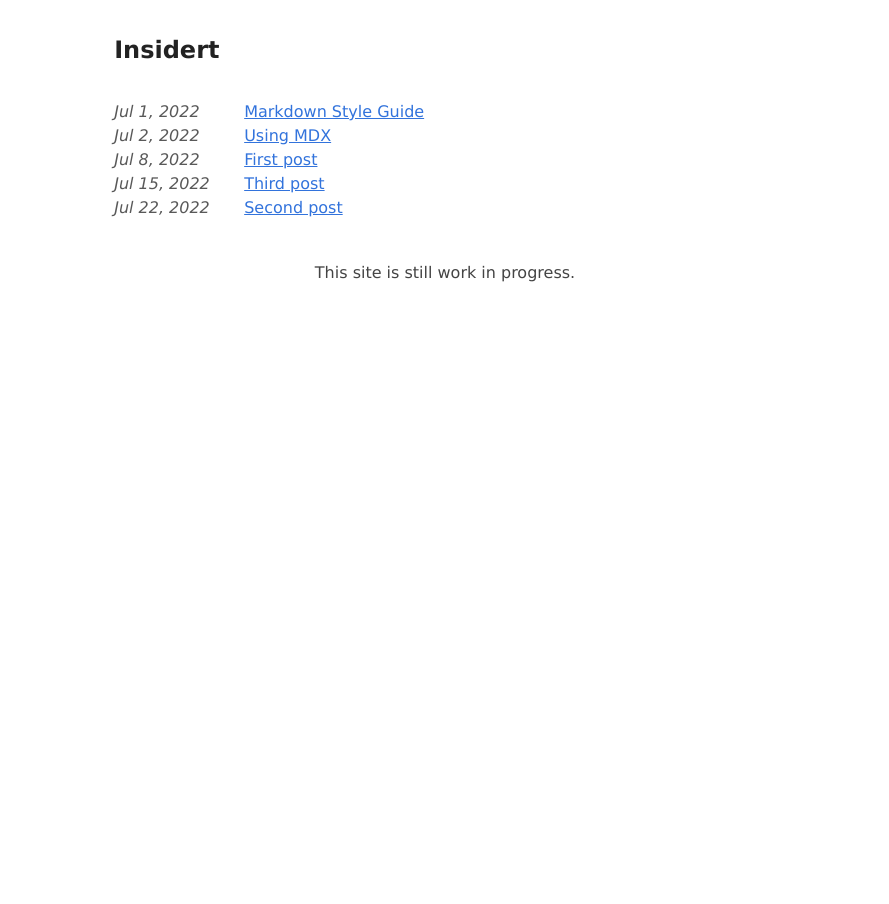
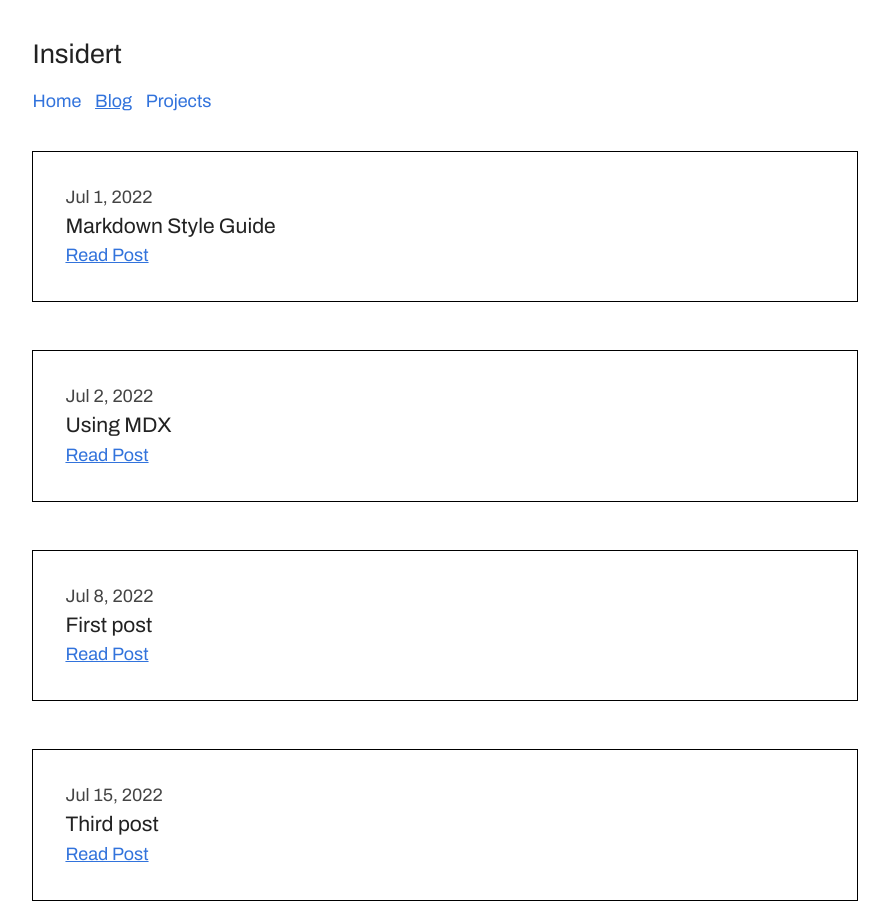
Before and after one commit to insidert/insidert, an Astro site: page /blog in a window 1280 px wide. Shown: the top 904 px of the page, without its empty margins (195-1084 px from the left). Before the commit the page ends 800 px from the top, so only its background shows below. Built offline with nearby package versions, Linux system fonts and the light colour scheme; Astro itself is replaced by a stand-in of ours.

Commit message:
Add nav links.

```diff
--- a/src/components/Header.astro
+++ b/src/components/Header.astro
@@ -7,13 +7,13 @@ import { SITE_TITLE } from '../consts';
 	<h2>
 		{SITE_TITLE}
 	</h2>
-	<!-- <nav>
+	<nav>
 		<HeaderLink href="/">Home</HeaderLink>
 		<HeaderLink href="/blog">Blog</HeaderLink>
-		<HeaderLink href="/about">About</HeaderLink>
-		<HeaderLink href="https://twitter.com/astrodotbuild" target="_blank">Twitter</HeaderLink>
-		<HeaderLink href="https://github.com/withastro/astro" target="_blank">GitHub</HeaderLink>
-	</nav> -->
+		<HeaderLink href="/about">Projects</HeaderLink>
+		<!-- <HeaderLink href="https://twitter.com/astrodotbuild" target="_blank">Twitter</HeaderLink>
+		<HeaderLink href="https://github.com/withastro/astro" target="_blank">GitHub</HeaderLink> -->
+	</nav>
 </header>
 <style>
 	header {
--- a/src/pages/blog/index.astro
+++ b/src/pages/blog/index.astro
@@ -36,22 +36,21 @@ const posts = (await getCollection('blog')).sort(
 		<Header />
 		<main>
 			<section>
-				<ul>
-					{
-						posts.map((post) => (
-							<li>
-								<time datetime={post.data.pubDate.toISOString()}>
+        {
+          posts.map((post) => (
+            <article style="margin-bottom: 3rem; border: 1.5px solid black; padding: 2rem;">
+              <time class="mb-0" datetime={post.data.pubDate.toISOString()}>
 									{post.data.pubDate.toLocaleDateString('en-us', {
 										year: 'numeric',
 										month: 'short',
 										day: 'numeric',
 									})}
 								</time>
-								<a href={`/blog/${post.slug}/`}>{post.data.title}</a>
-							</li>
-						))
-					}
-				</ul>
+              <h3 class="mb-0 mt-0">{post.data.title}</h3>
+              <a href={`/blog/${post.slug}/`}>Read Post</a>
+            </article>
+          ))
+        }
 			</section>
 		</main>
 		<Footer />
--- a/src/pages/index.astro
+++ b/src/pages/index.astro
@@ -9,22 +9,13 @@ import { SITE_TITLE, SITE_DESCRIPTION } from '../consts';
 <html lang="en">
 	<head>
 		<BaseHead title={SITE_TITLE} description={SITE_DESCRIPTION} />
-    <link rel="preconnect" href="https://fonts.googleapis.com">
-    <link rel="preconnect" href="https://fonts.gstatic.com" crossorigin>
-    <link href="https://fonts.googleapis.com/css2?family=Noto+Sans&display=swap" rel="stylesheet">
-    <style>
-      body {
-        font-family: 'Noto Sans', sans-serif;
-        font-size: x-large;
-      }
-    </style>
 	</head>
 	<body>
 		<Header title={SITE_TITLE} />
 		<main>
 			<h1>Inside Ravi Teja</h1>
 			<p>
-				I am the co-founder of Prasanta Communications.  I have built this company along with my brother. It is building web based products for people and businesses. I am also a Full-stack & App developer. You can read about my projects, thoughts, productivity, health and important updates. You can read more about our company <a href="https://prasanta.business">here.</a>
+        I am a full-stack, app developer and Entrepreneur. I have co-founded <a href="https://prasanta.business" target="_blank">Prasanta Communications</a> along with my brother. I share about my projects, thoughts, productivity and important updates.
 			</p>
 
       <div>
--- a/src/styles/global.css
+++ b/src/styles/global.css
@@ -3,11 +3,14 @@
   https://github.com/HermanMartinus/bearblog/blob/297026a877bc2ab2b3bdfbd6b9f7961c350917dd/templates/styles/blog/default.css
   License MIT: https://github.com/HermanMartinus/bearblog/blob/master/LICENSE.md
  */
+@import url('https://fonts.googleapis.com/css2?family=Archivo&display=swap');
+
 body {
-	font-family: Verdana, sans-serif;
+	font-family: 'Archivo', sans-serif;
+  font-size: large;
 	margin: auto;
 	padding: 20px;
-	max-width: 65ch;
+	max-width: 80ch;
 	text-align: left;
 	background-color: #fff;
 	word-wrap: break-word;
@@ -65,3 +68,12 @@ blockquote {
 	margin: 0px;
 	font-style: italic;
 }
+
+.mb-0 {
+  margin-bottom: 0rem;
+}
+
+
+.mt-0 {
+  margin-top: 0rem;
+}
```
Also changed, not shown: 1 other file.
